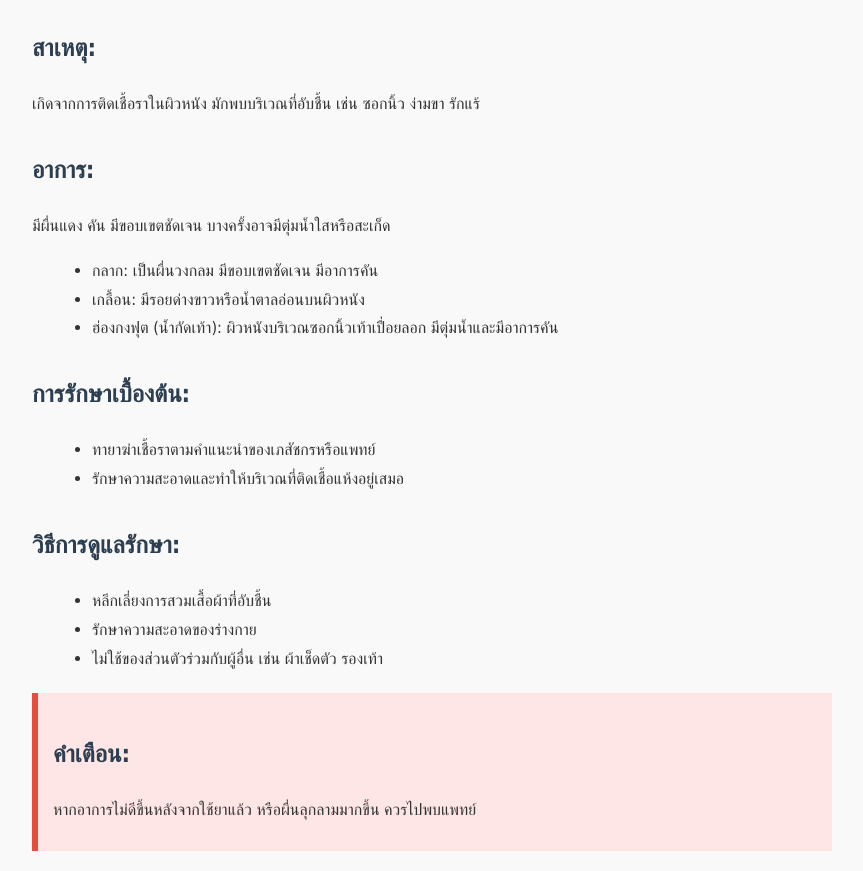
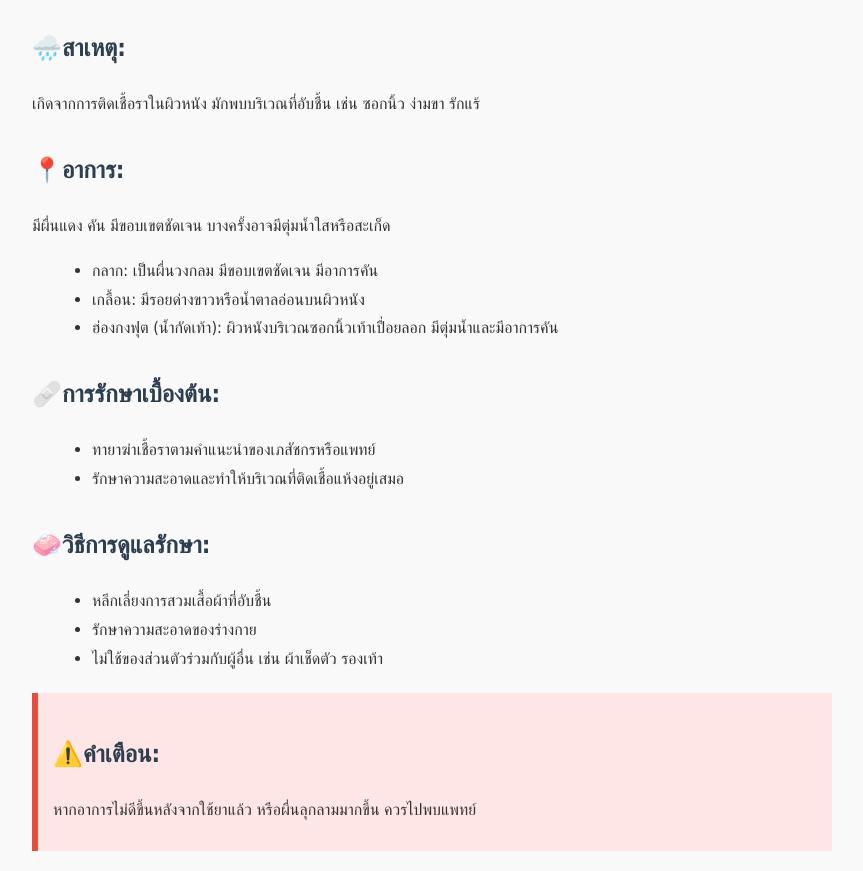
Before and after one commit to bqnasii/OneShotOneCare, a plain HTML site: page เชื้อรา.html in a window 1280 px wide. Shown: the part 102-973 px from the top of the page, without its empty margins (208-1071 px from the left). Drawn offline with Linux system fonts and the light colour scheme.

Commit message:
Update เชื้อรา.html

```diff
--- a/เชื้อรา.html
+++ b/เชื้อรา.html
@@ -40,10 +40,10 @@
 
   <h1>แผลเชื้อรา</h1>
 
-  <h2>สาเหตุ:</h2>
+  <h2>🌧️สาเหตุ:</h2>
   <p>เกิดจากการติดเชื้อราในผิวหนัง มักพบบริเวณที่อับชื้น เช่น ซอกนิ้ว ง่ามขา รักแร้</p>
 
-  <h2>อาการ:</h2>
+  <h2>📍อาการ:</h2>
   <p>มีผื่นแดง คัน มีขอบเขตชัดเจน บางครั้งอาจมีตุ่มน้ำใสหรือสะเก็ด</p>
   <ul>
     <li>กลาก: เป็นผื่นวงกลม มีขอบเขตชัดเจน มีอาการคัน</li>
@@ -51,13 +51,13 @@
     <li>ฮ่องกงฟุต (น้ำกัดเท้า): ผิวหนังบริเวณซอกนิ้วเท้าเปื่อยลอก มีตุ่มน้ำและมีอาการคัน</li>
   </ul>
 
-  <h2>การรักษาเบื้องต้น:</h2>
+  <h2>🩹การรักษาเบื้องต้น:</h2>
   <ul>
     <li>ทายาฆ่าเชื้อราตามคำแนะนำของเภสัชกรหรือแพทย์</li>
     <li>รักษาความสะอาดและทำให้บริเวณที่ติดเชื้อแห้งอยู่เสมอ</li>
   </ul>
 
-  <h2>วิธีการดูแลรักษา:</h2>
+  <h2>🧼วิธีการดูแลรักษา:</h2>
   <ul>
     <li>หลีกเลี่ยงการสวมเสื้อผ้าที่อับชื้น</li>
     <li>รักษาความสะอาดของร่างกาย</li>
@@ -65,7 +65,7 @@
   </ul>
 
   <div class="warning">
-    <h2>คำเตือน:</h2>
+    <h2>⚠️คำเตือน:</h2>
     <p>หากอาการไม่ดีขึ้นหลังจากใช้ยาแล้ว หรือผื่นลุกลามมากขึ้น ควรไปพบแพทย์</p>
   </div>
 
```
